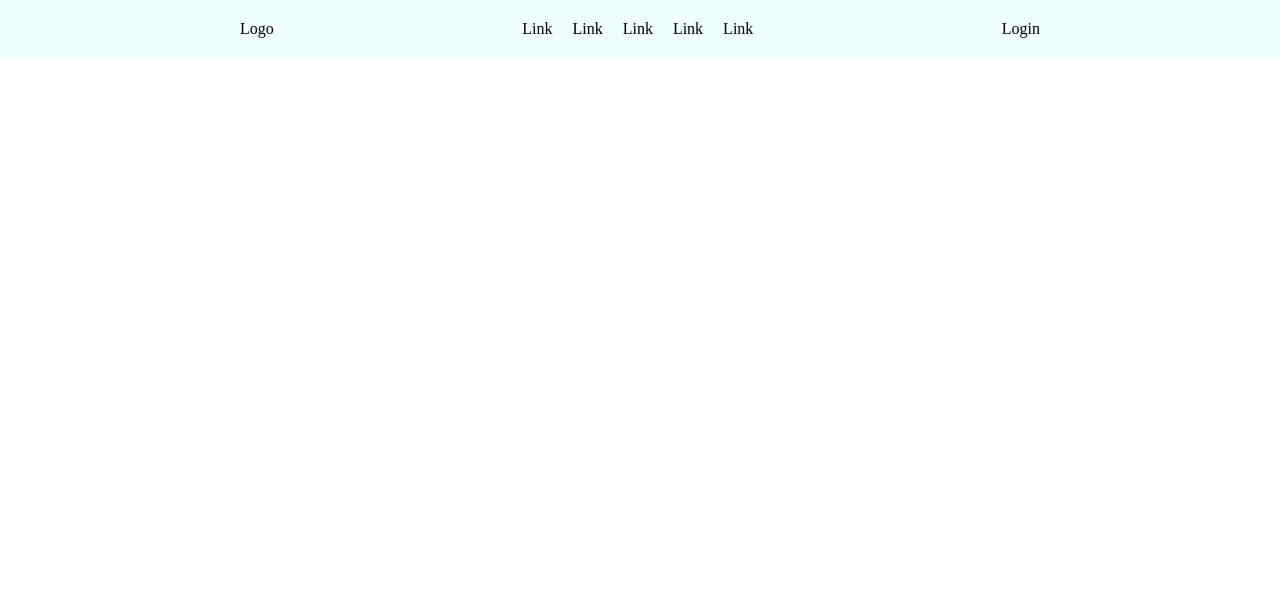
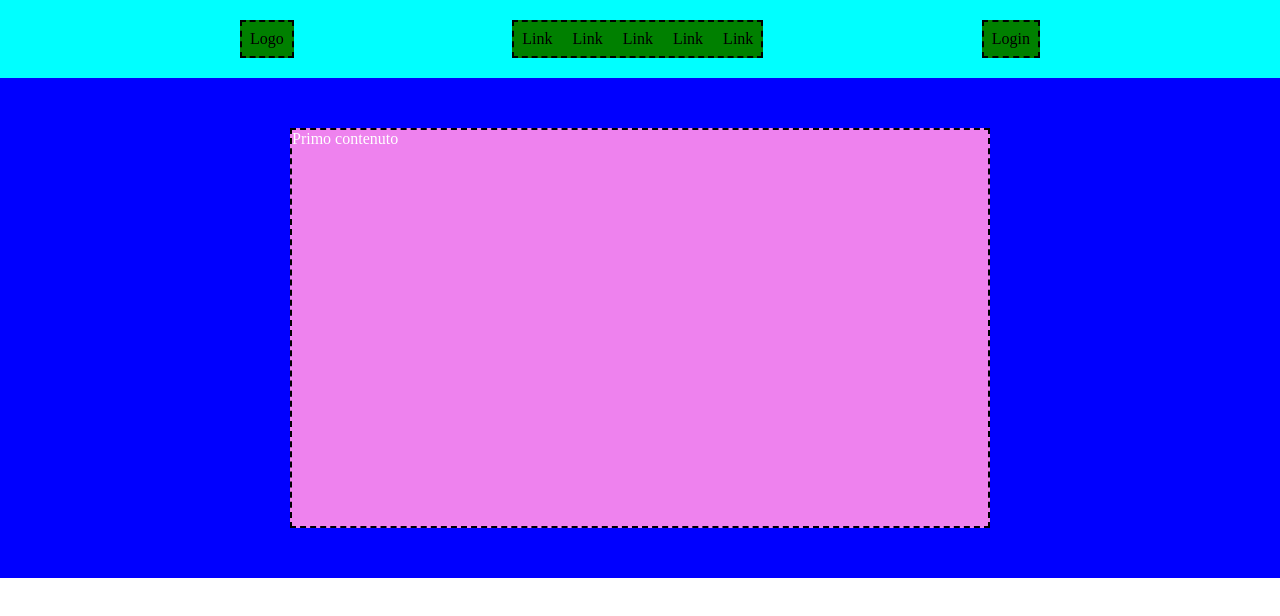
Before and after one commit to VincenzoIuliano/htmlcss-discord, a plain HTML site: page index.html in a window 1280 px wide. Drawn offline with Linux system fonts and the light colour scheme.

Commit message:
ADD: first main section with fixes

```diff
--- a/css/app.css
+++ b/css/app.css
@@ -87,7 +87,7 @@ img {
 
 .main-header {
     padding: 20px 0;
-    background-color: azure;
+    background-color: aqua
 }
 
 .navbar .menu {
@@ -96,3 +96,36 @@ img {
     justify-content: space-between;
     align-items: center;
 }
+
+/* MAIN */
+
+.hero .col-100 {
+    max-width: 700px;
+    margin: 0 auto;
+}
+
+
+
+
+
+
+
+/* DEBUG */
+
+.debug .navbar .row > * {
+    background-color: green;
+    border: 2px dashed black;
+    padding: 8px;
+}
+
+.debug.hero {
+    background-color: blue;
+    color: white;
+    padding: 50px 0;
+}
+
+.debug.hero .row > * {
+    border: 2px dashed black;
+    background-color: violet;
+    min-height: 400px;
+}
--- a/index.html
+++ b/index.html
@@ -15,6 +15,7 @@
                 <div>
                     <a href="#">Logo</a>
                 </div>
+                <!-- Creo la lista dei link menu -->
             <ul class="menu">
                 <li><a href="#">Link</a></li>
                 <li><a href="#">Link</a></li>
@@ -29,6 +30,14 @@
         </nav>
     </header>
     <main>
+        <!-- CREO IL CONTENUTO PRINCIPALE DELLA PAGINA -->
+         <!-- PRIMA SEZIONE -->
+        <section class="hero debug">
+            <div class="container-sm"></div>
+            <div class="row">
+                <div class="col-100">Primo contenuto</div>
+            </div>
+        </section>
 
     </main>
 </body>
```
